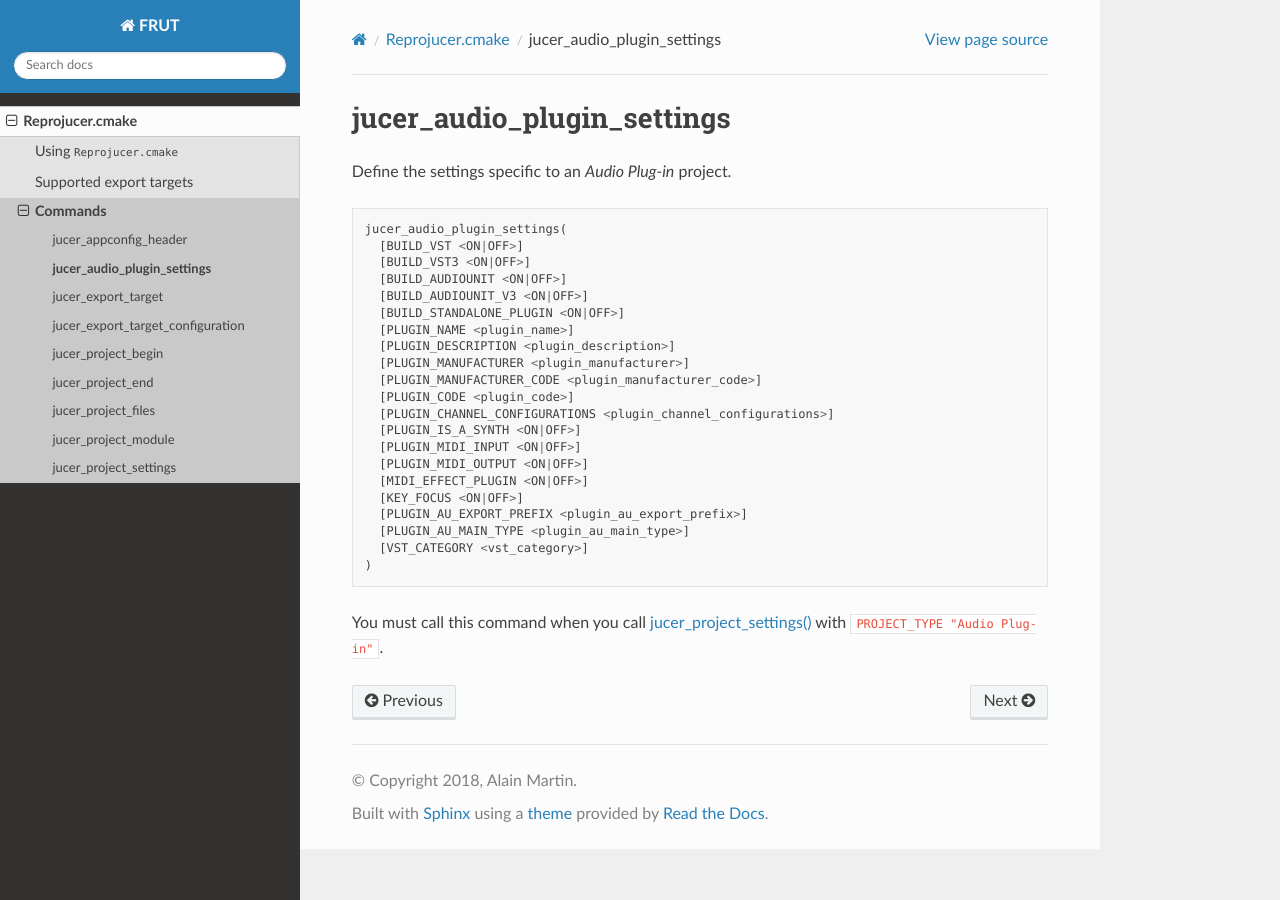
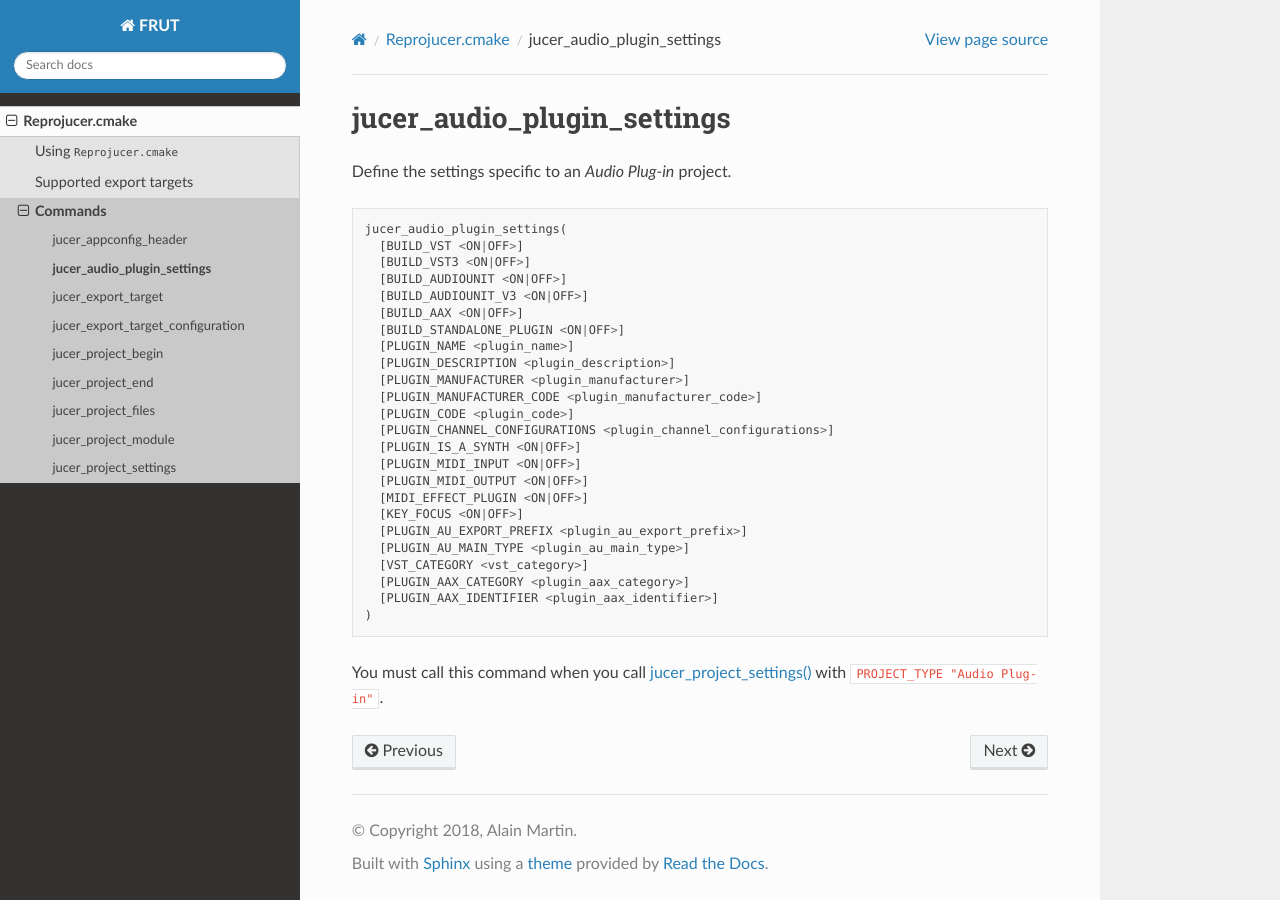
Before and after one commit to McMartin/FRUT, a Sphinx documentation site: the page built from docs/Reprojucer.cmake/command/jucer_audio_plugin_settings.rst, in a window 1280 px wide. Built offline with Sphinx 7.4.7 and the Read the Docs theme 2.0.0, drawn with Linux system fonts in a browser that asks for light colours.

Commit message:
Support officially building AAX plugins

```diff
--- a/docs/Reprojucer.cmake/command/jucer_audio_plugin_settings.rst
+++ b/docs/Reprojucer.cmake/command/jucer_audio_plugin_settings.rst
@@ -10,6 +10,7 @@ Define the settings specific to an *Audio Plug-in* project.
     [BUILD_VST3 <ON|OFF>]
     [BUILD_AUDIOUNIT <ON|OFF>]
     [BUILD_AUDIOUNIT_V3 <ON|OFF>]
+    [BUILD_AAX <ON|OFF>]
     [BUILD_STANDALONE_PLUGIN <ON|OFF>]
     [PLUGIN_NAME <plugin_name>]
     [PLUGIN_DESCRIPTION <plugin_description>]
@@ -25,6 +26,8 @@ Define the settings specific to an *Audio Plug-in* project.
     [PLUGIN_AU_EXPORT_PREFIX <plugin_au_export_prefix>]
     [PLUGIN_AU_MAIN_TYPE <plugin_au_main_type>]
     [VST_CATEGORY <vst_category>]
+    [PLUGIN_AAX_CATEGORY <plugin_aax_category>]
+    [PLUGIN_AAX_IDENTIFIER <plugin_aax_identifier>]
   )
 
 You must call this command when you call :doc:`jucer_project_settings()
```
Also changed, not shown: 1 other file.
